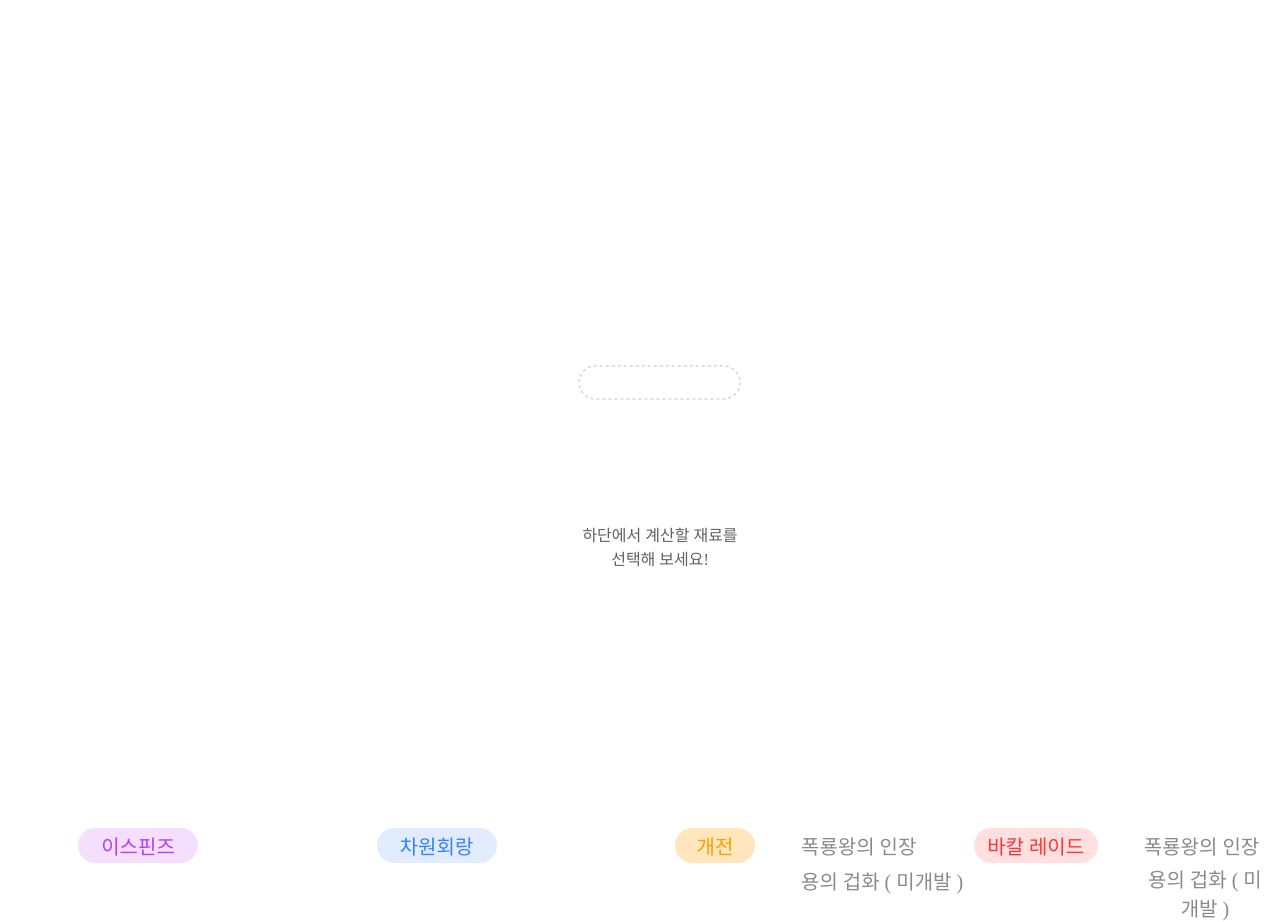
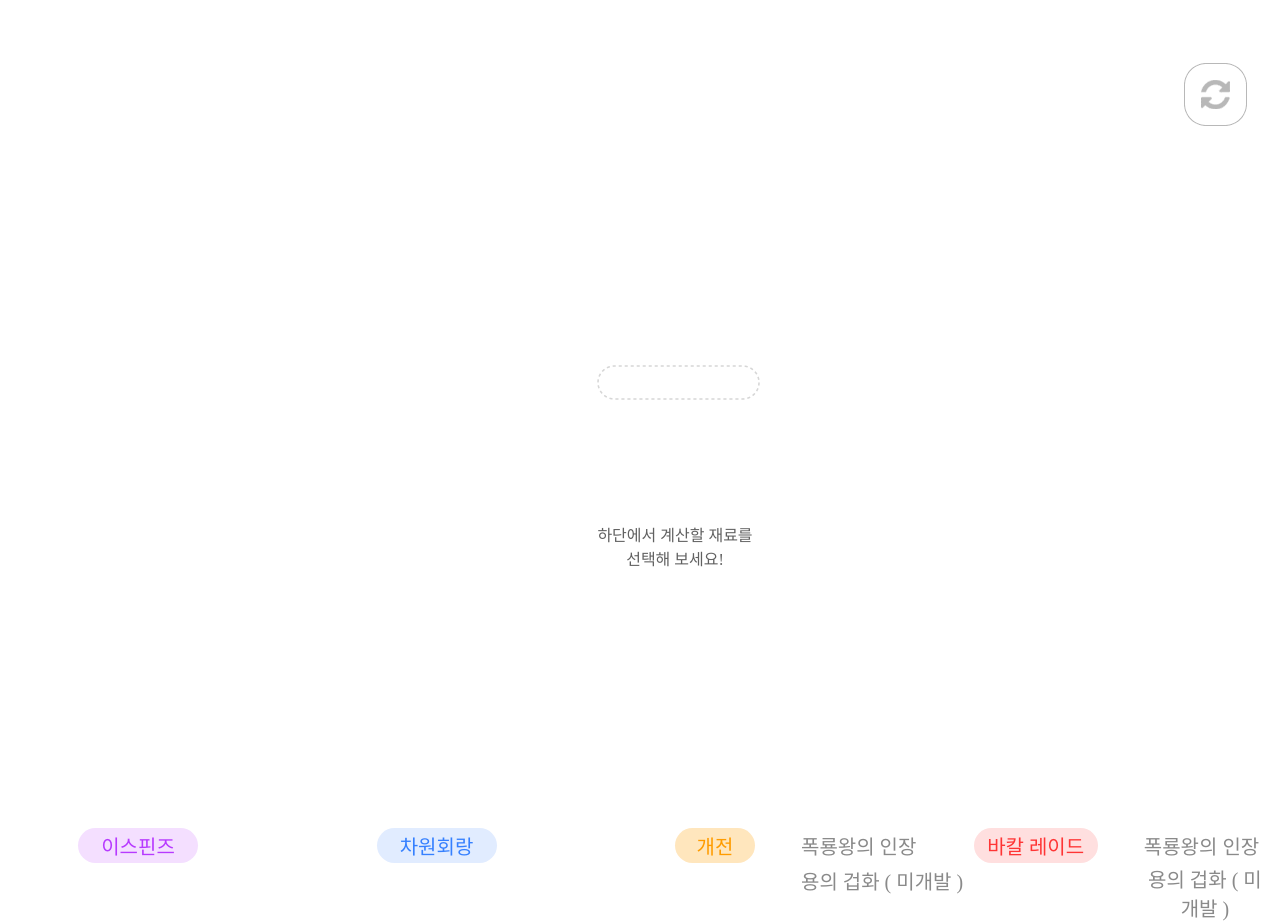
Before and after one commit to euntaek419/your-materials, a Vue app: page / in a window 1280 px wide. Built offline with nearby package versions, Linux system fonts and the light colour scheme; a web font is replaced by a local one.

Commit message:
2023/06/10_reset 버튼 개발 & info box 개발

```diff
--- a/src/App.vue
+++ b/src/App.vue
@@ -1,7 +1,7 @@
 <template>
   <div class="wrapper">
     <div>
-      <Title></Title>
+      <Title @reset="reset()"></Title>
     </div>
 
     <div v-if="Materials0 == false && Materials1 == false && Materials2 == false && Materials3 == false">
@@ -10,7 +10,7 @@
 
     <div class="main_box">
       <div v-if="Materials0 == true" class="main">
-        <Materials0 :ItemData="ItemData" @Open0="Open0()" ></Materials0>
+        <Materials0 :ItemData="ItemData" @Open0="Open0()" class="MoveAni"></Materials0>
       </div>
 
       <div v-if="Materials1 == true" class="main">
@@ -107,6 +107,13 @@ export default {
         this.Materials3 = false
       }
     },
+
+    reset() {
+      this.Materials0 = false
+      this.Materials1 = false
+      this.Materials2 = false
+      this.Materials3 = false
+    },
   }
 }
 
@@ -135,5 +142,11 @@ export default {
   display: flex;
 }
 
+.MoveAni {
+  animation-duration: 3s;
+  animation-name: slidein;
+  animation-iteration-count: infinite;
+}
+
 
 </style>
--- a/src/components/Main.vue
+++ b/src/components/Main.vue
@@ -22,15 +22,15 @@ export default {
 }
 </script>
 
-<style>
+<style scoped>
 .Main{
   text-align: center;
   color: #616161;
   height: 700px;
-  padding-right: 30px;
 }
 
 .Main_img{
   padding-top: 120px;
+  margin-left:120px;
 }
 </style>
--- a/src/components/Materials0.vue
+++ b/src/components/Materials0.vue
@@ -59,6 +59,7 @@
 </template>
 
 <script>
+
 export default {
     data:() => {
         return {
@@ -74,6 +75,7 @@ export default {
             PcStyleColor_0 : '',
             PassStyleBack_0 : '',
             PassStyleColor_0 : '',
+            zero : 0,
         }
     },
     props : {
@@ -156,8 +158,7 @@ export default {
         },
 
 
-    }
-
+    },
 }
 </script>
 
--- a/src/components/Title.vue
+++ b/src/components/Title.vue
@@ -1,6 +1,12 @@
 <template>
-  <div class="logo">
-    <img src="../assets/images/LOGO_RE.gif">
+  <div class="title">
+    <div class="logo">
+      <img src="../assets/images/LOGO_RE.gif">
+      <img src="../assets/images/reset.png" class="reset_btn" @click="$emit('reset')">
+    </div>
+
+    <div>
+    </div>
   </div>
 </template>
 
@@ -15,5 +21,11 @@ export default {
 }
 </script>
 
-<style>
+<style scoped>
+
+.reset_btn{
+  float: right;
+  cursor: pointer;
+  margin:25px;
+}
 </style>
```
Also changed, not shown: src/assets/images/reset.png (added).
